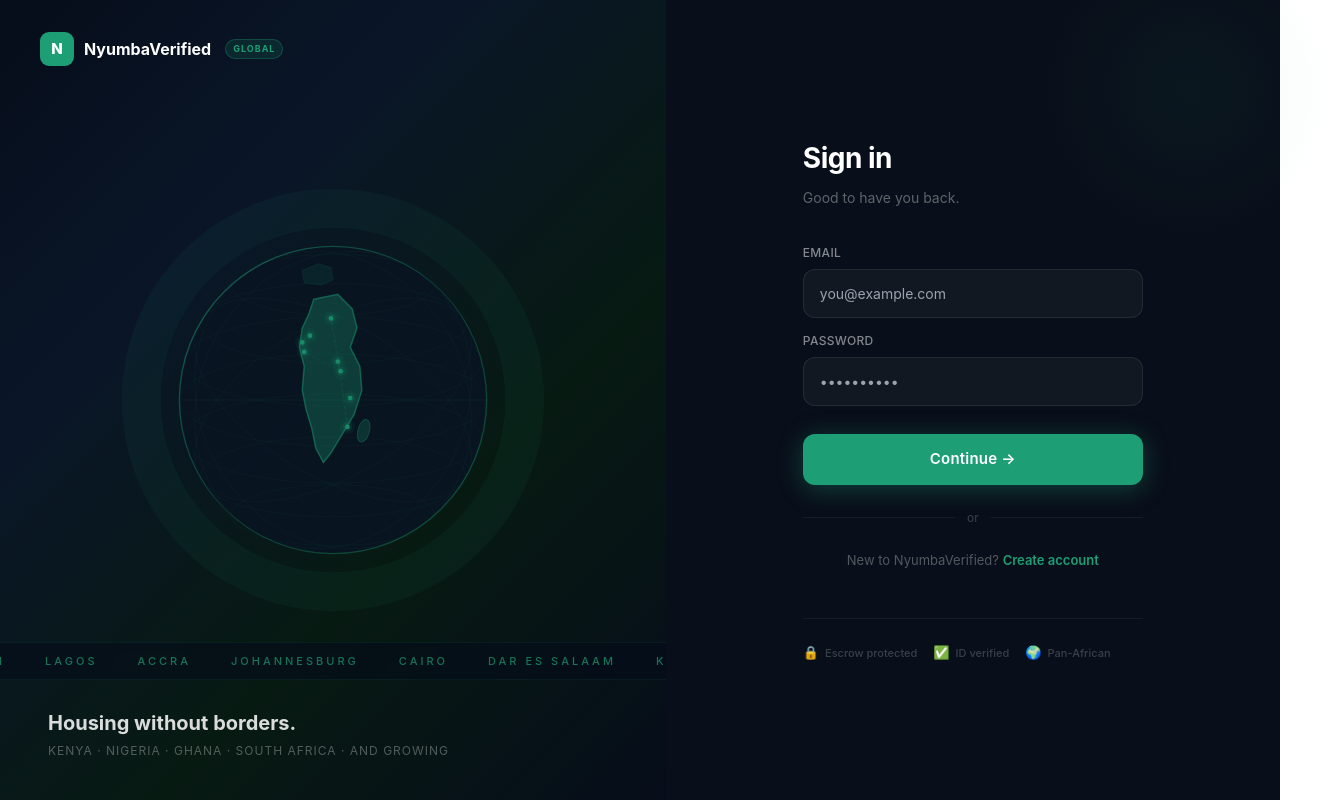
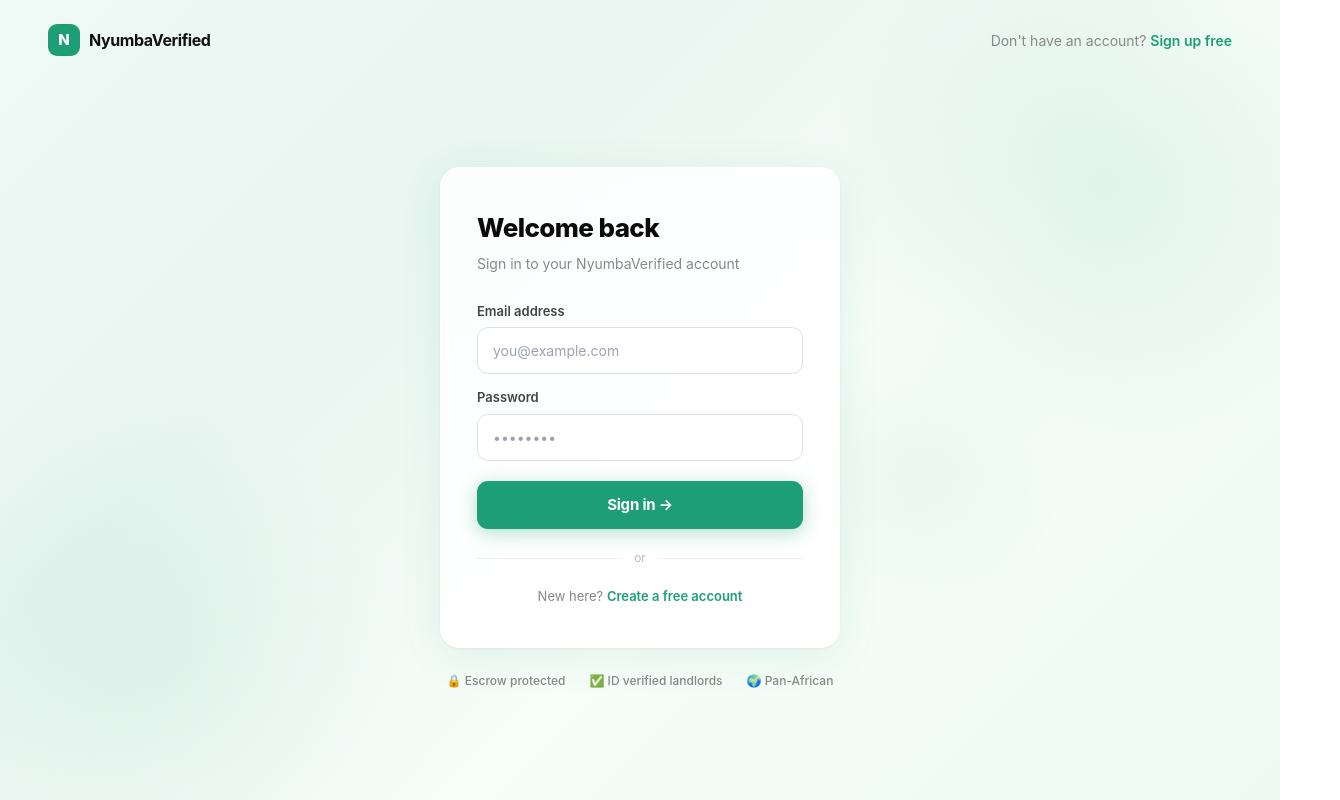
Before and after one commit to Natala98stack/nyumba-verified, a React (Vite) app: page /login in a window 1280 px wide. Shown: the whole page, 1340 px wide, since content can reach past the window. Built offline with nearby package versions, Linux system fonts and the light colour scheme.

Commit message:
Matching green gradient login page

```diff
--- a/src/pages/Login.jsx
+++ b/src/pages/Login.jsx
@@ -9,9 +9,8 @@
   const [form, setForm] = useState({ email: '', password: '' })
   const [error, setError] = useState('')
   const [loading, setLoading] = useState(false)
-  const [focusedField, setFocusedField] = useState(null)
+  const [focused, setFocused] = useState(null)
 
-  // Get the page they were trying to visit before being redirected to login
   const from = new URLSearchParams(location.search).get('from') || '/dashboard'
 
   async function handleSubmit(e) {
@@ -30,132 +29,146 @@
 
   return (
     <div style={{
-      display: 'flex', minHeight: '100vh',
+      minHeight: '100vh',
+      background: 'linear-gradient(135deg, #f0faf6 0%, #e8f5f0 30%, #f7fdf9 60%, #edfaf3 100%)',
+      display: 'flex', flexDirection: 'column',
       fontFamily: '-apple-system, BlinkMacSystemFont, "Segoe UI", sans-serif',
-      background: '#060910',
+      position: 'relative', overflow: 'hidden',
     }}>
 
-      {/* LEFT PANEL */}
-      <div style={{ flex: '0 0 52%', position: 'relative', overflow: 'hidden', display: 'flex', flexDirection: 'column' }}>
-        <div style={{ position: 'absolute', inset: 0, background: 'linear-gradient(135deg, #060d1a 0%, #0a1628 30%, #071a12 65%, #060d1a 100%)' }} />
+      {/* Background decorative blobs — same as landing */}
+      <div style={{ position: 'absolute', top: -120, right: -120, width: 600, height: 600, background: 'radial-gradient(circle, rgba(29,158,117,0.1) 0%, transparent 65%)', borderRadius: '50%', pointerEvents: 'none' }} />
+      <div style={{ position: 'absolute', bottom: -100, left: -100, width: 500, height: 500, background: 'radial-gradient(circle, rgba(29,158,117,0.07) 0%, transparent 70%)', borderRadius: '50%', pointerEvents: 'none' }} />
+      <div style={{ position: 'absolute', top: '40%', left: '60%', width: 300, height: 300, background: 'radial-gradient(circle, rgba(29,158,117,0.05) 0%, transparent 70%)', borderRadius: '50%', pointerEvents: 'none' }} />
 
-        {/* Globe */}
-        <div style={{ position: 'absolute', inset: 0, display: 'flex', alignItems: 'center', justifyContent: 'center' }}>
-          <svg viewBox="0 0 500 500" style={{ width: '85%', maxWidth: 480, opacity: 0.85 }}>
-            <circle cx="250" cy="250" r="200" fill="none" stroke="rgba(29,158,117,0.08)" strokeWidth="40" />
-            <circle cx="250" cy="250" r="180" fill="none" stroke="rgba(29,158,117,0.06)" strokeWidth="1" />
-            <circle cx="250" cy="250" r="160" fill="#091422" stroke="rgba(29,158,117,0.2)" strokeWidth="1" />
-            {[-120,-80,-40,0,40,80,120].map((offset, i) => {
-              const r = Math.sqrt(Math.max(0, 160*160 - offset*offset))
-              return r > 0 ? <ellipse key={i} cx="250" cy={250+offset} rx={r} ry={r*0.3} fill="none" stroke="rgba(29,158,117,0.12)" strokeWidth="0.5" /> : null
-            })}
-            {[0,30,60,90,120,150].map((angle, i) => (
-              <ellipse key={i} cx="250" cy="250" rx={160 * Math.abs(Math.cos(angle * Math.PI / 180))} ry="160" fill="none" stroke="rgba(29,158,117,0.12)" strokeWidth="0.5" transform={`rotate(${angle}, 250, 250)`} />
-            ))}
-            <path d="M230,145 L255,140 L270,155 L275,175 L268,195 L278,215 L280,240 L272,265 L260,285 L248,305 L240,315 L232,300 L228,280 L222,260 L218,240 L220,215 L215,195 L218,175 L225,160 Z" fill="rgba(29,158,117,0.35)" stroke="rgba(29,158,117,0.6)" strokeWidth="1.5" />
-            <ellipse cx="282" cy="282" rx="6" ry="12" fill="rgba(29,158,117,0.25)" stroke="rgba(29,158,117,0.4)" strokeWidth="1" transform="rotate(15,282,282)" />
-            <path d="M218,115 L235,108 L248,112 L250,125 L238,130 L220,128 Z" fill="rgba(29,158,117,0.12)" stroke="rgba(29,158,117,0.2)" strokeWidth="0.8" />
-            {[
-              {x:258,y:220},{x:220,y:200},{x:218,y:190},{x:268,y:248},{x:248,y:165},{x:265,y:278},{x:255,y:210},{x:226,y:183},
-            ].map((dot, i) => (
-              <g key={i}>
-                <circle cx={dot.x} cy={dot.y} r={8} fill="rgba(29,158,117,0.08)" />
-                <circle cx={dot.x} cy={dot.y} r={5} fill="rgba(29,158,117,0.15)" />
-                <circle cx={dot.x} cy={dot.y} r={2.5} fill="#1d9e75" />
-              </g>
-            ))}
-            {[[258,220,220,200],[258,220,265,278],[258,220,248,165],[220,200,218,190],[265,278,248,165]].map(([x1,y1,x2,y2],i) => (
-              <line key={i} x1={x1} y1={y1} x2={x2} y2={y2} stroke="rgba(29,158,117,0.2)" strokeWidth="0.8" strokeDasharray="3,3" />
-            ))}
-            <circle cx="250" cy="250" r="160" fill="none" stroke="url(#rimGrad)" strokeWidth="1.5" />
-            <defs>
-              <linearGradient id="rimGrad" x1="0%" y1="0%" x2="100%" y2="100%">
-                <stop offset="0%" stopColor="rgba(29,158,117,0.6)" />
-                <stop offset="50%" stopColor="rgba(29,158,117,0.1)" />
-                <stop offset="100%" stopColor="rgba(29,158,117,0.4)" />
-              </linearGradient>
-            </defs>
-          </svg>
+      {/* Nav */}
+      <nav style={{ padding: '24px 48px', display: 'flex', justifyContent: 'space-between', alignItems: 'center', position: 'relative' }}>
+        <Link to="/" style={{ display: 'flex', alignItems: 'center', gap: 9, textDecoration: 'none' }}>
+          <div style={{ width: 32, height: 32, background: '#1d9e75', borderRadius: 9, display: 'flex', alignItems: 'center', justifyContent: 'center', fontWeight: 800, color: 'white', fontSize: 15 }}>N</div>
+          <span style={{ fontWeight: 700, fontSize: 16, color: '#111', letterSpacing: -0.4 }}>NyumbaVerified</span>
+        </Link>
+        <p style={{ color: '#888', fontSize: 14, margin: 0 }}>
+          Don't have an account?{' '}
+          <Link to="/signup" style={{ color: '#1d9e75', fontWeight: 600, textDecoration: 'none' }}>Sign up free</Link>
+        </p>
+      </nav>
+
+      {/* Main content — centered card */}
+      <div style={{ flex: 1, display: 'flex', alignItems: 'center', justifyContent: 'center', padding: '24px 24px 48px', position: 'relative' }}>
+        <div style={{ width: '100%', maxWidth: 400 }}>
+
+          {/* Card */}
+          <div style={{
+            background: 'rgba(255,255,255,0.85)',
+            backdropFilter: 'blur(20px)',
+            borderRadius: 20,
+            border: '1px solid rgba(255,255,255,0.9)',
+            boxShadow: '0 8px 40px rgba(29,158,117,0.1), 0 1px 3px rgba(0,0,0,0.06)',
+            padding: '40px 36px',
+          }}>
+
+            {/* Header */}
+            <div style={{ marginBottom: 28 }}>
+              <h1 style={{ fontSize: 26, fontWeight: 800, color: '#0a0a0a', margin: '0 0 6px', letterSpacing: -0.6 }}>
+                Welcome back
+              </h1>
+              <p style={{ color: '#888', fontSize: 14, margin: 0 }}>
+                Sign in to your NyumbaVerified account
+              </p>
             </div>
 
-        {/* City marquee */}
-        <div style={{ position: 'absolute', bottom: 120, left: 0, right: 0, overflow: 'hidden', padding: '10px 0', borderTop: '1px solid rgba(29,158,117,0.1)', borderBottom: '1px solid rgba(29,158,117,0.1)', background: 'rgba(6,13,26,0.6)', backdropFilter: 'blur(4px)' }}>
-          <div style={{ display: 'flex', gap: 40, whiteSpace: 'nowrap', animation: 'marquee 20s linear infinite' }}>
-            {[...['NAIROBI','LAGOS','ACCRA','JOHANNESBURG','CAIRO','DAR ES SALAAM','KAMPALA','LONDON','DUBAI'],...['NAIROBI','LAGOS','ACCRA','JOHANNESBURG','CAIRO','DAR ES SALAAM','KAMPALA','LONDON','DUBAI'],...['NAIROBI','LAGOS','ACCRA','JOHANNESBURG','CAIRO','DAR ES SALAAM','KAMPALA','LONDON','DUBAI']].map((city, i) => (
-              <span key={i} style={{ color: 'rgba(29,158,117,0.7)', fontSize: 11, letterSpacing: 3, fontWeight: 500 }}>{city}</span>
-            ))}
-          </div>
+            {/* Form */}
+            <form onSubmit={handleSubmit}>
+              <div style={{ marginBottom: 14 }}>
+                <label style={{ display: 'block', fontSize: 13, fontWeight: 600, color: '#444', marginBottom: 6 }}>
+                  Email address
+                </label>
+                <input
+                  type="email" required
+                  value={form.email}
+                  placeholder="you@example.com"
+                  onChange={e => setForm(f => ({ ...f, email: e.target.value }))}
+                  onFocus={() => setFocused('email')}
+                  onBlur={() => setFocused(null)}
+                  style={{
+                    width: '100%', padding: '12px 15px',
+                    background: focused === 'email' ? '#fff' : 'rgba(255,255,255,0.7)',
+                    border: `1.5px solid ${focused === 'email' ? '#1d9e75' : '#e0e0e0'}`,
+                    borderRadius: 11, fontSize: 14, color: '#111',
+                    outline: 'none', boxSizing: 'border-box',
+                    transition: 'all 0.2s', caretColor: '#1d9e75',
+                    boxShadow: focused === 'email' ? '0 0 0 3px rgba(29,158,117,0.1)' : 'none',
+                  }}
+                />
               </div>
 
-        {/* Bottom text */}
-        <div style={{ position: 'absolute', bottom: 40, left: 48, right: 48, zIndex: 10 }}>
-          <p style={{ color: 'rgba(255,255,255,0.85)', fontSize: 20, fontWeight: 700, margin: '0 0 6px', lineHeight: 1.3 }}>Housing without borders.</p>
-          <p style={{ color: 'rgba(255,255,255,0.3)', fontSize: 12, margin: 0, letterSpacing: 1 }}>KENYA · NIGERIA · GHANA · SOUTH AFRICA · AND GROWING</p>
+              <div style={{ marginBottom: 20 }}>
+                <div style={{ display: 'flex', justifyContent: 'space-between', alignItems: 'center', marginBottom: 6 }}>
+                  <label style={{ fontSize: 13, fontWeight: 600, color: '#444' }}>Password</label>
                 </div>
-
-        {/* Logo */}
-        <div style={{ position: 'relative', zIndex: 10, padding: '32px 40px', display: 'flex', alignItems: 'center', gap: 10 }}>
-          <div style={{ width: 34, height: 34, background: '#1d9e75', borderRadius: 9, display: 'flex', alignItems: 'center', justifyContent: 'center', fontWeight: 800, color: 'white', fontSize: 15 }}>N</div>
-          <span style={{ color: 'white', fontWeight: 700, fontSize: 16 }}>NyumbaVerified</span>
-          <span style={{ background: 'rgba(29,158,117,0.15)', border: '1px solid rgba(29,158,117,0.3)', color: '#1d9e75', fontSize: 9, fontWeight: 700, padding: '2px 7px', borderRadius: 20, letterSpacing: 1, marginLeft: 4 }}>GLOBAL</span>
-        </div>
-
-        <style>{`@keyframes marquee { 0% { transform: translateX(0); } 100% { transform: translateX(-33.33%); } }`}</style>
-      </div>
-
-      {/* RIGHT PANEL */}
-      <div style={{ flex: 1, display: 'flex', flexDirection: 'column', alignItems: 'center', justifyContent: 'center', background: '#090f1a', padding: '48px 40px', position: 'relative' }}>
-        <div style={{ position: 'absolute', top: -60, right: -60, width: 300, height: 300, background: 'radial-gradient(circle, rgba(29,158,117,0.06) 0%, transparent 70%)', pointerEvents: 'none' }} />
-
-        <div style={{ width: '100%', maxWidth: 340, position: 'relative' }}>
-          <div style={{ marginBottom: 36 }}>
-            <h1 style={{ color: 'white', fontSize: 28, fontWeight: 700, margin: '0 0 8px', letterSpacing: -0.5 }}>Sign in</h1>
-            <p style={{ color: 'rgba(255,255,255,0.35)', fontSize: 14, margin: 0 }}>Good to have you back.</p>
-          </div>
-
-          <form onSubmit={handleSubmit}>
-            <div style={{ marginBottom: 14 }}>
-              <label style={{ display: 'block', color: 'rgba(255,255,255,0.5)', fontSize: 12, fontWeight: 500, marginBottom: 7, letterSpacing: 0.3 }}>EMAIL</label>
-              <input type="email" required value={form.email} placeholder="you@example.com"
-                onChange={e => setForm(f => ({ ...f, email: e.target.value }))}
-                onFocus={() => setFocusedField('email')} onBlur={() => setFocusedField(null)}
-                style={{ width: '100%', padding: '13px 16px', background: focusedField === 'email' ? 'rgba(29,158,117,0.06)' : 'rgba(255,255,255,0.04)', border: `1px solid ${focusedField === 'email' ? 'rgba(29,158,117,0.5)' : 'rgba(255,255,255,0.08)'}`, borderRadius: 12, color: 'white', fontSize: 14, outline: 'none', boxSizing: 'border-box', transition: 'all 0.2s', caretColor: '#1d9e75' }} />
-            </div>
-
-            <div style={{ marginBottom: 8 }}>
-              <label style={{ display: 'block', color: 'rgba(255,255,255,0.5)', fontSize: 12, fontWeight: 500, marginBottom: 7, letterSpacing: 0.3 }}>PASSWORD</label>
-              <input type="password" required value={form.password} placeholder="••••••••••"
+                <input
+                  type="password" required
+                  value={form.password}
+                  placeholder="••••••••"
                   onChange={e => setForm(f => ({ ...f, password: e.target.value }))}
-                onFocus={() => setFocusedField('password')} onBlur={() => setFocusedField(null)}
-                style={{ width: '100%', padding: '13px 16px', background: focusedField === 'password' ? 'rgba(29,158,117,0.06)' : 'rgba(255,255,255,0.04)', border: `1px solid ${focusedField === 'password' ? 'rgba(29,158,117,0.5)' : 'rgba(255,255,255,0.08)'}`, borderRadius: 12, color: 'white', fontSize: 14, outline: 'none', boxSizing: 'border-box', transition: 'all 0.2s', caretColor: '#1d9e75' }} />
+                  onFocus={() => setFocused('password')}
+                  onBlur={() => setFocused(null)}
+                  style={{
+                    width: '100%', padding: '12px 15px',
+                    background: focused === 'password' ? '#fff' : 'rgba(255,255,255,0.7)',
+                    border: `1.5px solid ${focused === 'password' ? '#1d9e75' : '#e0e0e0'}`,
+                    borderRadius: 11, fontSize: 14, color: '#111',
+                    outline: 'none', boxSizing: 'border-box',
+                    transition: 'all 0.2s', caretColor: '#1d9e75',
+                    boxShadow: focused === 'password' ? '0 0 0 3px rgba(29,158,117,0.1)' : 'none',
+                  }}
+                />
               </div>
 
               {error && (
-              <div style={{ background: 'rgba(220,60,60,0.08)', border: '1px solid rgba(220,60,60,0.2)', borderRadius: 10, padding: '10px 14px', marginBottom: 16, color: '#ff7070', fontSize: 13 }}>{error}</div>
+                <div style={{
+                  background: '#fff5f5', border: '1px solid #fecaca',
+                  borderRadius: 10, padding: '10px 14px', marginBottom: 16,
+                  color: '#dc2626', fontSize: 13,
+                }}>{error}</div>
               )}
 
-            <button type="submit" disabled={loading} style={{ width: '100%', padding: '14px', marginTop: 20, background: loading ? 'rgba(29,158,117,0.4)' : '#1d9e75', border: 'none', borderRadius: 12, color: 'white', fontSize: 15, fontWeight: 600, cursor: loading ? 'not-allowed' : 'pointer', letterSpacing: 0.2, boxShadow: loading ? 'none' : '0 4px 24px rgba(29,158,117,0.35)', transition: 'all 0.2s' }}>
-              {loading ? 'Signing in…' : 'Continue →'}
+              <button
+                type="submit" disabled={loading}
+                style={{
+                  width: '100%', padding: '13px',
+                  background: loading ? 'rgba(29,158,117,0.6)' : '#1d9e75',
+                  border: 'none', borderRadius: 11,
+                  color: 'white', fontSize: 15, fontWeight: 700,
+                  cursor: loading ? 'not-allowed' : 'pointer',
+                  letterSpacing: -0.2,
+                  boxShadow: loading ? 'none' : '0 4px 18px rgba(29,158,117,0.35)',
+                  transition: 'all 0.2s',
+                }}
+              >
+                {loading ? 'Signing in…' : 'Sign in →'}
               </button>
             </form>
 
-          <div style={{ display: 'flex', alignItems: 'center', gap: 12, margin: '24px 0' }}>
-            <div style={{ flex: 1, height: 1, background: 'rgba(255,255,255,0.06)' }} />
-            <span style={{ color: 'rgba(255,255,255,0.2)', fontSize: 12 }}>or</span>
-            <div style={{ flex: 1, height: 1, background: 'rgba(255,255,255,0.06)' }} />
+            {/* Divider */}
+            <div style={{ display: 'flex', alignItems: 'center', gap: 12, margin: '20px 0' }}>
+              <div style={{ flex: 1, height: 1, background: '#f0f0f0' }} />
+              <span style={{ color: '#bbb', fontSize: 12 }}>or</span>
+              <div style={{ flex: 1, height: 1, background: '#f0f0f0' }} />
             </div>
 
-          <p style={{ textAlign: 'center', color: 'rgba(255,255,255,0.3)', fontSize: 13, margin: 0 }}>
-            New to NyumbaVerified?{' '}
-            <Link to="/signup" style={{ color: '#1d9e75', textDecoration: 'none', fontWeight: 600 }}>Create account</Link>
+            <p style={{ textAlign: 'center', color: '#888', fontSize: 13, margin: 0 }}>
+              New here?{' '}
+              <Link to="/signup" style={{ color: '#1d9e75', fontWeight: 600, textDecoration: 'none' }}>
+                Create a free account
+              </Link>
             </p>
+          </div>
 
-          <div style={{ marginTop: 48, paddingTop: 24, borderTop: '1px solid rgba(255,255,255,0.05)', display: 'flex', gap: 16, flexWrap: 'wrap' }}>
-            {[{ icon: '🔒', text: 'Escrow protected' }, { icon: '✅', text: 'ID verified' }, { icon: '🌍', text: 'Pan-African' }].map(item => (
-              <div key={item.text} style={{ display: 'flex', alignItems: 'center', gap: 6 }}>
-                <span style={{ fontSize: 13 }}>{item.icon}</span>
-                <span style={{ color: 'rgba(255,255,255,0.2)', fontSize: 11, fontWeight: 500 }}>{item.text}</span>
-              </div>
+          {/* Trust badges below card */}
+          <div style={{ display: 'flex', justifyContent: 'center', gap: 24, marginTop: 24, flexWrap: 'wrap' }}>
+            {['🔒 Escrow protected', '✅ ID verified landlords', '🌍 Pan-African'].map(b => (
+              <span key={b} style={{ color: '#888', fontSize: 12, fontWeight: 500 }}>{b}</span>
             ))}
           </div>
         </div>
```
Lines whose indentation alone changed are shown as unchanged.
